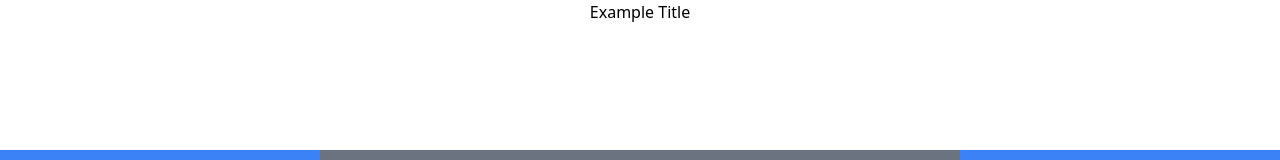
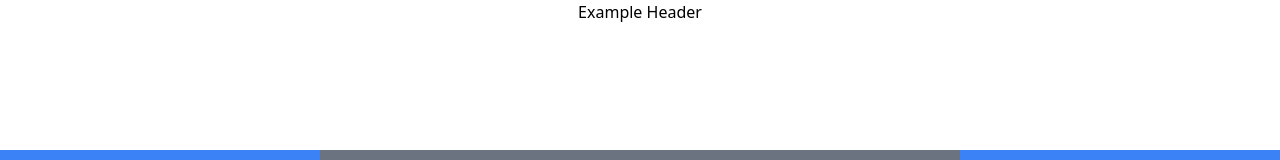
Before and after one commit to william-horn/nextjs-template, a Next.js app: page / in a window 1280 px wide. Shown: the top 160 px of the page. Built offline with nearby package versions, Linux system fonts and the light colour scheme; a web font is replaced by a local one.

Commit message:
deploying to vercel

```diff
--- a/components/Searchbar.js
+++ b/components/Searchbar.js
@@ -49,6 +49,7 @@ const SearchBar = ({
   }
 
   // Window events for detecting when using is unfocusing the search bar
+  // todo: centralize this logic in the top level component, and pass a callback to handle this instead of making a new event listener
   useEffect(() => {
     window.addEventListener('mousedown', onSearchUnfocus);
     window.addEventListener('blur', unfocusSearch);
--- a/components/layouts/ExampleLayout/index.js
+++ b/components/layouts/ExampleLayout/index.js
@@ -12,7 +12,7 @@ const ExampleLayout = ({ children }) => {
   return (
     <Container className="example-layout">
       <Header>
-        <Header.Title>Example Title</Header.Title>
+        <Header.Title>Example Header</Header.Title>
       </Header>
 
       <Container className="layout-body">
--- a/pages/api/test.js
+++ b/pages/api/test.js
@@ -27,6 +27,7 @@ export default async function handler(req, res) {
 
     default:
       res.status(200).json({ message: 'nothing happened' });
+      return;
   }
 
 }
--- a/pages/index.js
+++ b/pages/index.js
@@ -69,7 +69,12 @@ export default function Home() {
         <Button>Just an ordinary button</Button>
 
         <Button onClick={async () => {
-          const res = await fetch('/api/test');
+          const res = await fetch('/api/test', {
+            method: 'GET',
+            headers: {
+              'Content-Type': 'application/json'
+            }
+          });
           const data = await res.json();
 
           console.log('got back from get: ', data);
```
